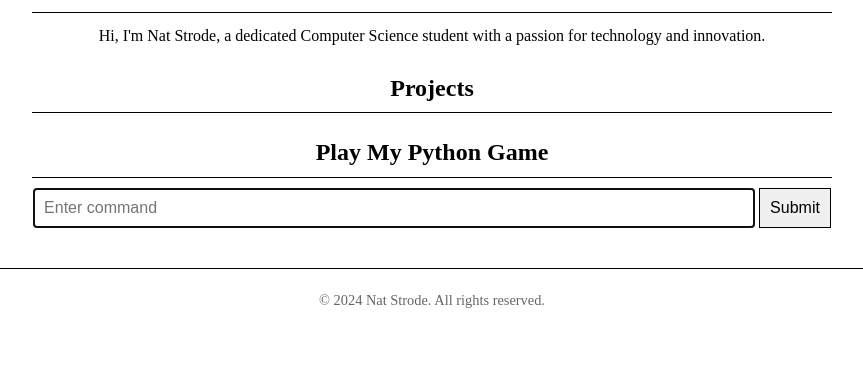
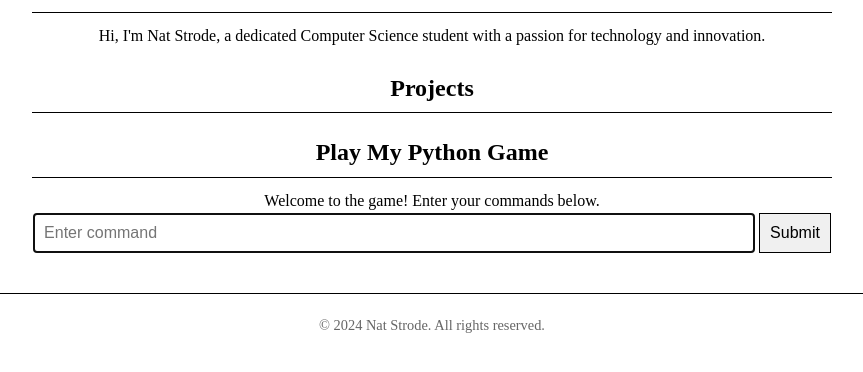
Before and after one commit to strodenat/strodenat, a Flask app: page / in a window 1280 px wide. Shown: the part 275-647 px from the top of the page, without its empty margins (208-1071 px from the left). Run offline with Flask 2, Linux system fonts and the light colour scheme; parts of the project's set-up code (start-up, migrations or seed data) failed here and were passed over.

Commit message:
Update overall game functionality

```diff
--- a/app.py
+++ b/app.py
@@ -1,19 +1,23 @@
-from flask import Flask, request, session, render_template
-from game.textbasedgame import initialize_game, process_input
+from flask import Flask, request, jsonify, render_template
+from game.textbasedgame import process_input, initialize_game
 
 app = Flask(__name__)
-app.secret_key = 'your_secret_key'
+
+# Initialize game state
+initialize_game()
 
 @app.route('/')
 def index():
-    initialize_game()
-    return render_template('index.html')
+    return render_template('index.html', intro="Welcome to the game! Enter your commands below.")
 
 @app.route('/game', methods=['POST'])
 def game():
-    user_input = request.form.get('user_input')
+    user_input = request.get_json().get('input', '')
+    if not user_input:
+        return jsonify({"response": "Please enter a valid command."})
+
     response = process_input(user_input)
-    return response
+    return jsonify({"response": response})
 
 if __name__ == '__main__':
     app.run(debug=True)
--- a/templates/index.html
+++ b/templates/index.html
@@ -33,7 +33,7 @@
         </section>
         <section id="game">
             <h2>Play My Python Game</h2>
-            <div id="game-output"></div>
+            <div id="game-output">{{ intro | safe }}</div>
             <form id="game-form">
                 <input type="text" id="user-input" autofocus autocomplete="off" placeholder="Enter command">
                 <button type="submit">Submit</button>
@@ -56,9 +56,10 @@
             })
             .then(response => response.json())
             .then(data => {
-                document.getElementById('game-output').innerHTML = data.response.replace(/(?:\r\n|\r|\n)/g, '<br>');
+                document.getElementById('game-output').innerHTML += '<br>' + data.response.replace(/(?:\r\n|\r|\n)/g, '<br>');
                 document.getElementById('user-input').value = '';
             });
         });
     </script>
 </body>
+</html>
```
